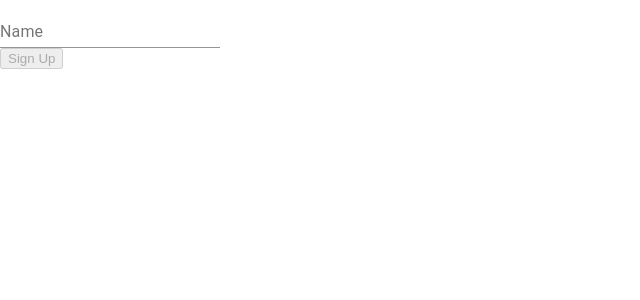
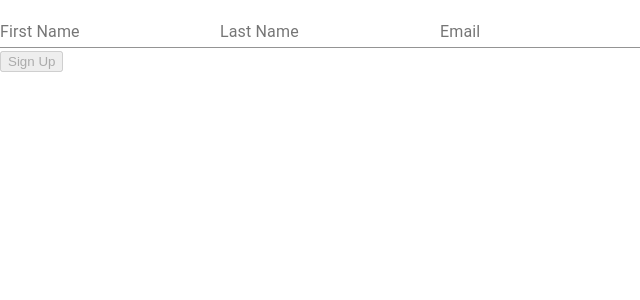
Before and after one commit to EhsanShakil/Multi-Step-Form-TypeScript, a React (Create React App) app: page / in a window 1280 px wide. Shown: the top 300 px of the page, without its empty margins (0-640 px from the left). Built offline with nearby package versions, Linux system fonts and the light colour scheme.

Commit message:
Updating

```diff
--- a/src/App.tsx
+++ b/src/App.tsx
@@ -5,20 +5,26 @@ import * as Yup from "yup";
 import {TextField} from '@material-ui/core'
 
 interface FormValues {
-  name: string
+  first_name: string,
+  last_name: string,
+  email: string,
 }
 
 const initialValues: FormValues = {
-  name: ''
+  first_name: '',
+  last_name: '',
+  email: '',
 }
 
 const nameSchema = Yup.object().shape({
-  name: Yup.string().required()
+  first_name: Yup.string().required(),
+  last_name: Yup.string().required(),
+  email: Yup.string().required()
 })
 
 const App = () => {
   const onSubmit = (values: FormValues): void => {
-    alert(values.name)
+    alert(values)
   }
   return (
     <Formik initialValues={initialValues} onSubmit={onSubmit} validationSchema={nameSchema}>
@@ -27,8 +33,10 @@ const App = () => {
           <Form>
         <div>
           {/* <label>Name</label> */}
-              <Field as={TextField} variant='standard' label='Name' name='name'/>
-          <ErrorMessage name='name'/>
+              <Field as={TextField} variant='standard' label='First Name' name='first_name' helperText={<ErrorMessage name='first_name'/>}/>
+              <Field as={TextField} variant='standard' label='Last Name' name='last_name' helperText={<ErrorMessage name='last_name'/>}/>
+              <Field as={TextField} variant='standard' label='Email' name='email' helperText={<ErrorMessage name='email'/>}/>
+
             </div>
             <button disabled={!dirty || !isValid} type="submit">Sign Up</button>
       </Form>)}}
```
